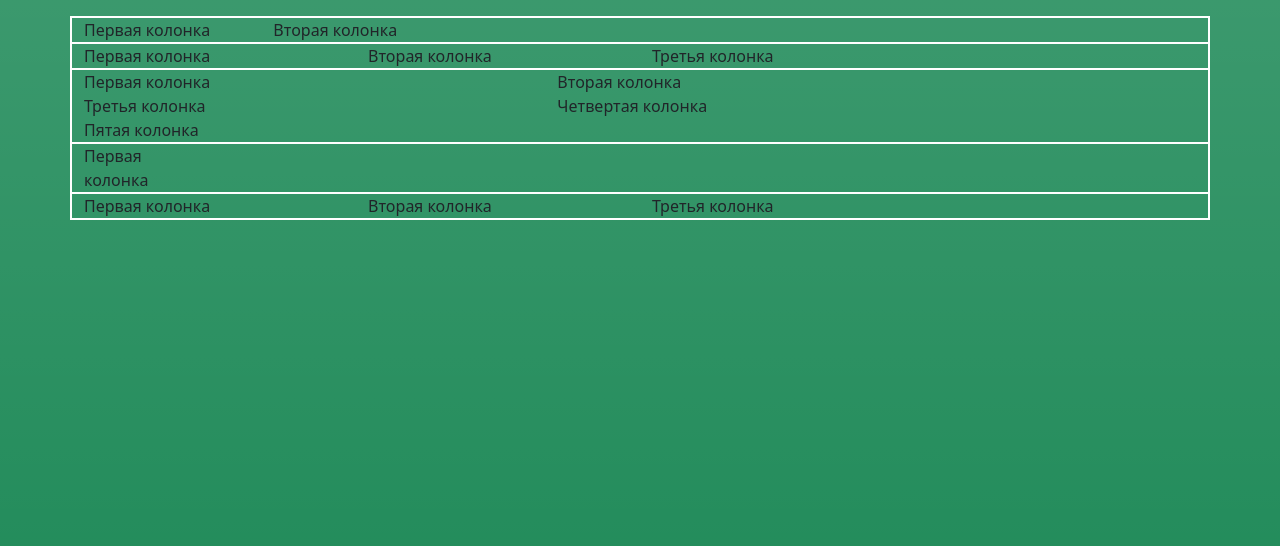
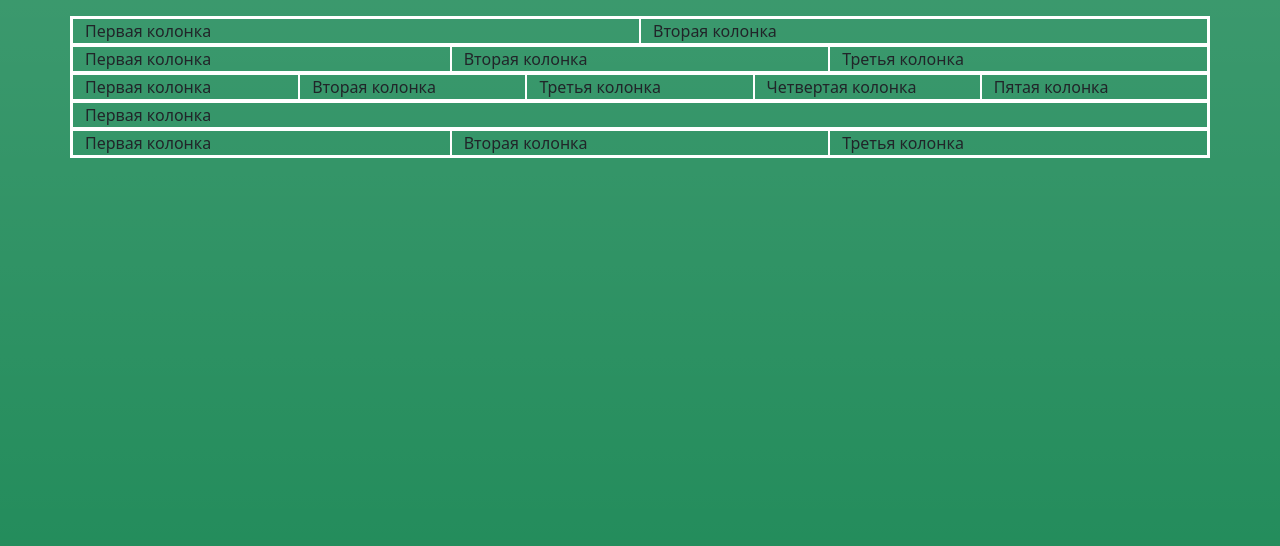
Before and after one commit to IrinaAvdeevaL/IrinaAvdeevaL.github.io, a plain HTML site: page container.html in a window 1280 px wide. Drawn offline with nearby package versions, Linux system fonts and the light colour scheme.

Commit message:
Update container.html
.

```diff
--- a/container.html
+++ b/container.html
@@ -16,58 +16,58 @@
 
 <div class="container">
   <div class="row">
-    <div class="col-2">
+    <div class="col">
       Первая колонка
     </div>
-    <div class="col-2">
+    <div class="col">
       Вторая колонка
     </div>
       </div>
 
   <div class="row">
-    <div class="col-3">
+    <div class="col">
       Первая колонка
     </div>
-    <div class="col-3">
+    <div class="col">
       Вторая колонка
     </div>
-    <div class="col-3">
+    <div class="col">
       Третья колонка
     </div>
   </div>
 
   <div class="row">
-    <div class="col-5">
+    <div class="col">
       Первая колонка
     </div>
-    <div class="col-5">
+    <div class="col">
       Вторая колонка
     </div>
-    <div class="col-5">
+    <div class="col">
       Третья колонка
     </div>
-    <div class="col-5">
+    <div class="col">
       Четвертая колонка
     </div>
-    <div class="col-5">
+    <div class="col">
       Пятая колонка
     </div>
   </div>
 
   <div class="row">
-    <div class="col-1">
+    <div class="col">
       Первая колонка
     </div>
     </div>
 
     <div class="row">
-    <div class="col-3">
+    <div class="col">
       Первая колонка
     </div>
-    <div class="col-3">
+    <div class="col">
       Вторая колонка
     </div>
-    <div class="col-3">
+    <div class="col">
       Третья колонка
     </div>
   </div>
```
